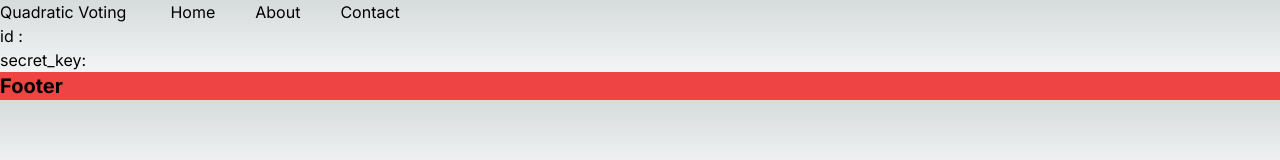
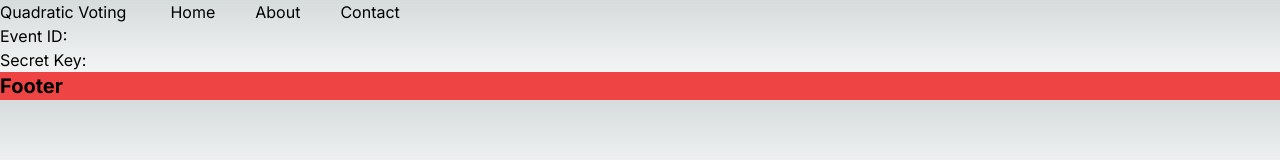
Before and after one commit to sanjay-sol/Quadratic_Voting, a Next.js app in the folder client/: page /event in a window 1280 px wide. Shown: the top 160 px of the page. Built offline with nearby package versions, Linux system fonts and the light colour scheme.

Commit message:
added event,vote page

```diff
--- a/client/src/apollo/client.ts
+++ b/client/src/apollo/client.ts
@@ -1,7 +1,7 @@
 "use client";
 import { ApolloClient, InMemoryCache } from '@apollo/client';
 const client = new ApolloClient({
-  uri: 'process.env.GRAPHQL_API',
+  uri: process.env.GRAPHQL_API,
   cache: new InMemoryCache(),
 });
 export default client;
--- /dev/null
+++ b/client/src/apollo/eventQuery.ts
@@ -0,0 +1,15 @@
+// queries.js
+import { gql } from '@apollo/client';
+
+export const GET_VOTERS_QUERY = gql`
+  query GetVotersByEventId($getVotersByEventIdId: ID!, $secretKey: String!) {
+    getVotersByEventId(id: $getVotersByEventIdId, secret_key: $secretKey) {
+      id
+      voter_name
+      vote_data {
+        title
+        votes
+      }
+    }
+  }
+`;
--- a/client/src/app/event/page.tsx
+++ b/client/src/app/event/page.tsx
@@ -1,21 +1,50 @@
-"use client"
+"use client";
+import React, { useState, useEffect } from 'react';
 import { useSearchParams } from 'next/navigation';
-import React, { useState, useEffect } from 'react';
-import { useRouter } from 'next/router';
+import { GET_VOTERS_QUERY } from '../../apollo/eventQuery'
+import { useQuery } from '@apollo/client';
+const Page = () => {
+  const searchParams = useSearchParams();
+  const id = searchParams.get('id');
+  const secret_key = searchParams.get('secret_key');
+ const { loading, error, data } = useQuery(GET_VOTERS_QUERY, {
+    variables: { getVotersByEventIdId: id, secretKey: secret_key },
+  });
 
-const Page = () => {
-    const searchParams = useSearchParams();
-    const id = searchParams.get('id');
-    const secret_key = searchParams.get('secret_key');
+  const [voters, setVoters] = useState([]);
 
+  useEffect(() => {
+    if (!loading && !error && data) {
+      setVoters(data.getVotersByEventId);
+    }
+  }, [loading, error, data]);
+
+  const generateVoteUrl = (voterId:any) => {
+    // Assuming your voting page is named 'vote' and takes the voterId as a query parameter
+    return `/vote?voterId=${voterId}`;
+  };
 
   return (
     <div>
-          <h1>id :  {id} </h1>
-      <label>
-        secret_key: {secret_key}
-      </label>
+      <h1>Event ID: {id}</h1>
+      <label>Secret Key: {secret_key}</label>
 
+      {voters.map((voter:any) => (
+          <div key={voter.id}>
+              <p>http://localhost:3000/vote?eventId=${id}&voterId={voter.id }</p>
+          {/* <h2>Voter: {voter.voter_name}</h2>
+          <ul>
+            {voter.vote_data.map((vote:any) => (
+              <li key={vote.title}>
+                {vote.title}: {vote.votes} votes
+              </li>
+            ))}
+          </ul> */}
+          {/* <a href={generateVoteUrl(voter.id)} target="_blank" rel="noopener noreferrer">
+            Vote Now
+          </a> */}
+        </div>
+      ))}
     </div>
   );
 };
--- /dev/null
+++ b/client/src/app/vote/page.tsx
@@ -0,0 +1,14 @@
+"use client";
+import React, { useState, useEffect } from 'react';
+import { useSearchParams } from 'next/navigation';
+import { GET_VOTERS_QUERY } from '../../apollo/eventQuery'
+import { useQuery } from '@apollo/client';
+const Page = () => {
+  const searchParams = useSearchParams();
+  const voterId = searchParams.get('voterId');
+  return (
+      <div> voterId : { voterId }</div>
+  )
+}
+
+export default  Page
```
